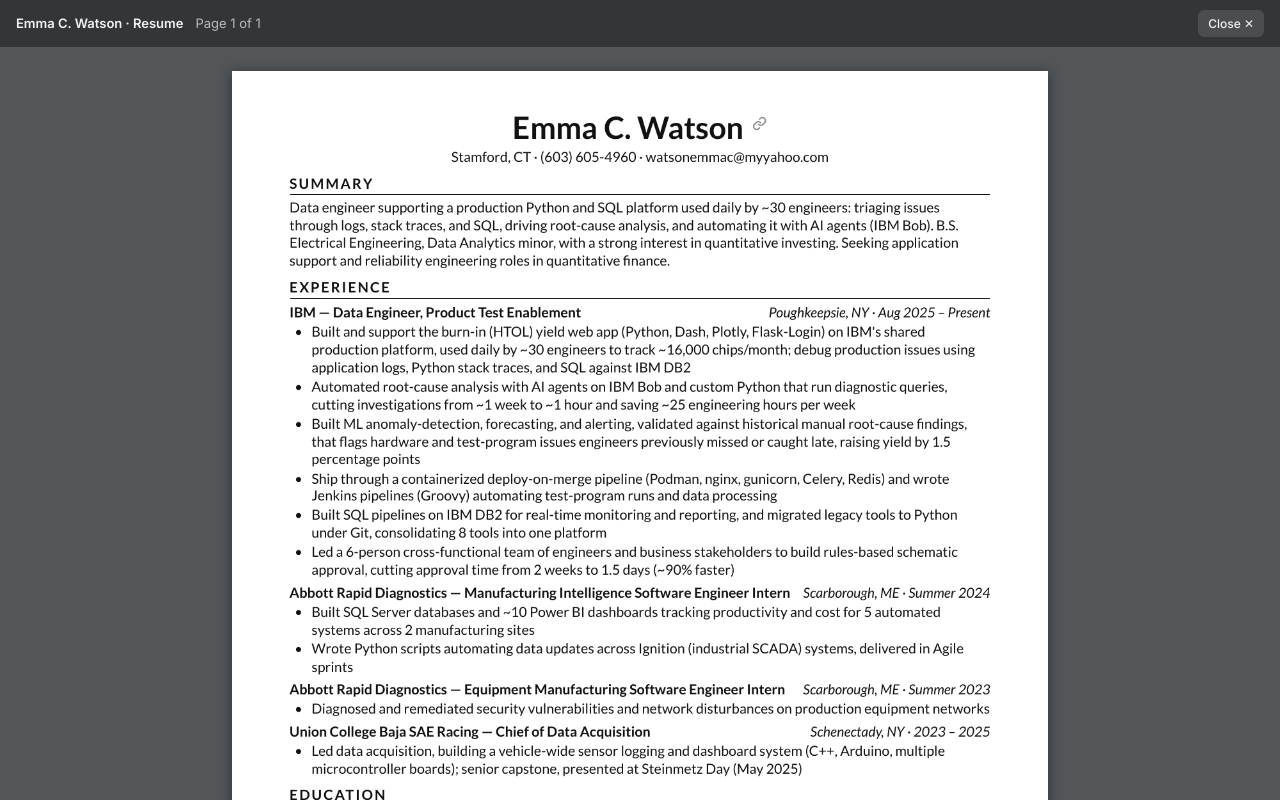
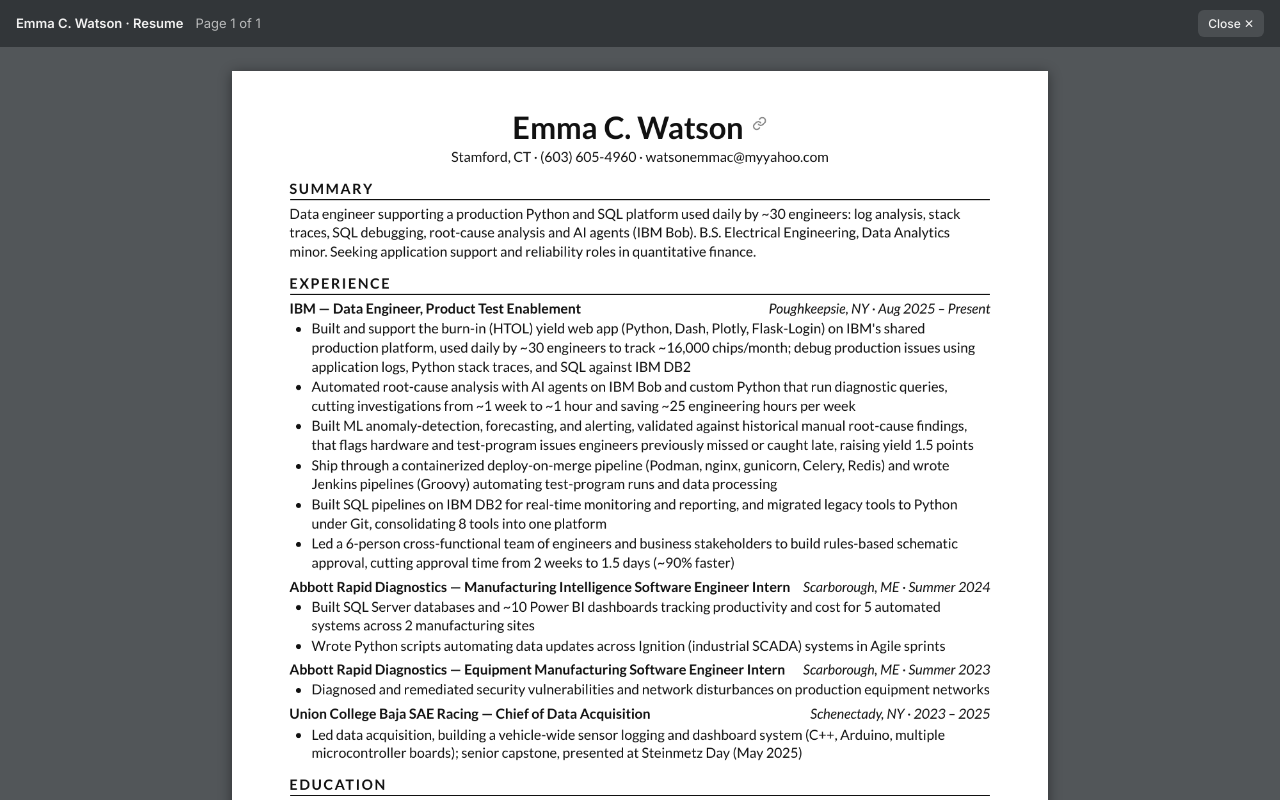
Before and after one commit to xemcat/emmawatson-site, a plain HTML site: page infotech/index.html in a window 1280 px wide. Both pictures are taken after a click on the link "View resume (PDF)". Shown: the top 800 px of the page. Drawn offline with Linux system fonts and the light colour scheme.

Commit message:
infotech: tighter resume, matches site intro
Co-Authored-By: Claude Opus 5.5 <noreply@anthropic.com>
Claude-Session: https://claude.ai/code/session_01WsbBtKVWJeEVon8USEEd9X

```diff
--- a/infotech/index.html
+++ b/infotech/index.html
@@ -172,7 +172,7 @@ h2{font-size:21px}.sub{font-size:14px;margin-bottom:16px}
 <div id="rv" role="dialog" aria-modal="true" aria-label="Resume" style="position:fixed;inset:0;background:#525659;display:none;flex-direction:column;z-index:9999;font-family:Inter,system-ui,sans-serif">
 <div style="display:flex;align-items:center;gap:12px;padding:10px 16px;background:#323639;color:#f1f1f1;font-size:13px"><b style="font-weight:600">Emma C. Watson · Resume</b><span style="opacity:.7">Page 1 of 1</span>
 <span style="margin-left:auto;display:flex;gap:8px;align-items:center"><a class="rvb" href="#">Close ✕</a></span></div>
-<div style="flex:1;overflow:auto;padding:24px 16px 40px"><div id="rvp" style="position:relative;margin:0 auto;background:#fff;box-shadow:0 2px 12px rgba(0,0,0,.45);aspect-ratio:8.5/11;width:min(816px,calc(100vw - 32px))"><img src="resume-v3.png" alt="Emma C. Watson resume" style="display:block;width:100%;height:100%"><a href="https://www.linkedin.com/in/emma-catherine-watson/" target="_blank" rel="noopener" title="LinkedIn" style="position:absolute;left:33%;top:3.5%;width:34%;height:4.5%"></a></div></div></div>
+<div style="flex:1;overflow:auto;padding:24px 16px 40px"><div id="rvp" style="position:relative;margin:0 auto;background:#fff;box-shadow:0 2px 12px rgba(0,0,0,.45);aspect-ratio:8.5/11;width:min(816px,calc(100vw - 32px))"><img src="resume-v4.png" alt="Emma C. Watson resume" style="display:block;width:100%;height:100%"><a href="https://www.linkedin.com/in/emma-catherine-watson/" target="_blank" rel="noopener" title="LinkedIn" style="position:absolute;left:33%;top:3.5%;width:34%;height:4.5%"></a></div></div></div>
 <style>.rvb{background:#4a4e51;border:none;color:#f1f1f1;border-radius:6px;padding:6px 10px;font:500 12px Inter,system-ui,sans-serif;cursor:pointer}.rvb:hover{background:#5d6164}</style>
 
 
```
Also changed, not shown: infotech/resume-v3.png (deleted), infotech/resume-v4.png (added).
